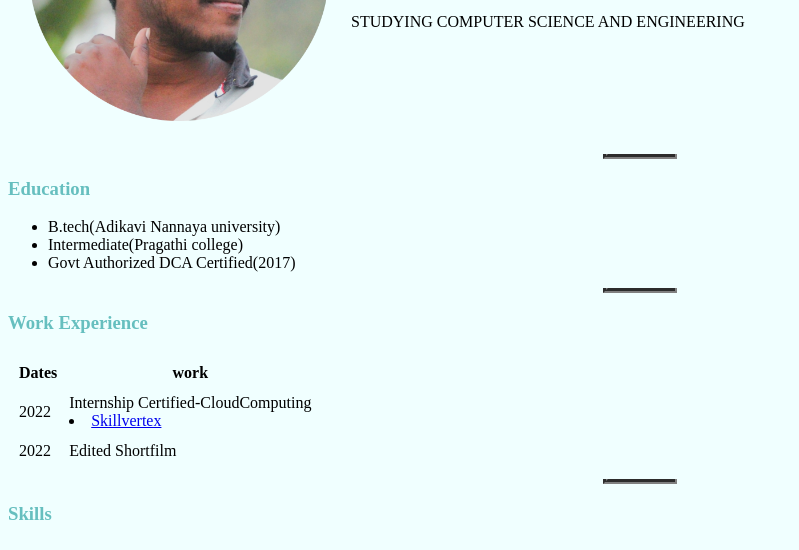
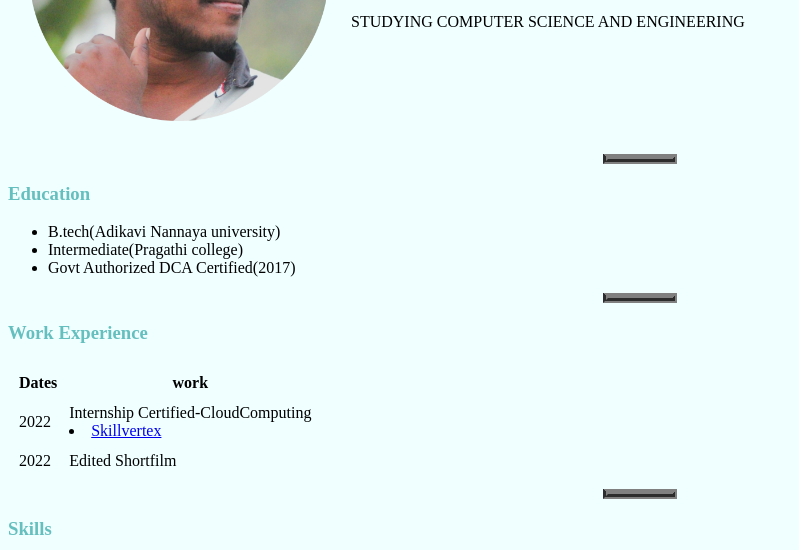
Before and after one commit to rishiraj06/cv, a plain HTML site: page index.html in a window 1280 px wide. Shown: the part 208-758 px from the top of the page, without its empty margins (0-799 px from the left). Drawn offline with Linux system fonts and the light colour scheme.

Commit message:
Update style.css

```diff
--- a/css/style.css
+++ b/css/style.css
@@ -14,7 +14,7 @@ background-color:#66BFBF;
 
 hr{
     border-style:groove;
-    border-top-style:none;
+    border-top-style:solid;
     border-color:grey;
     border-width: 5px;
     width:5%;
```
